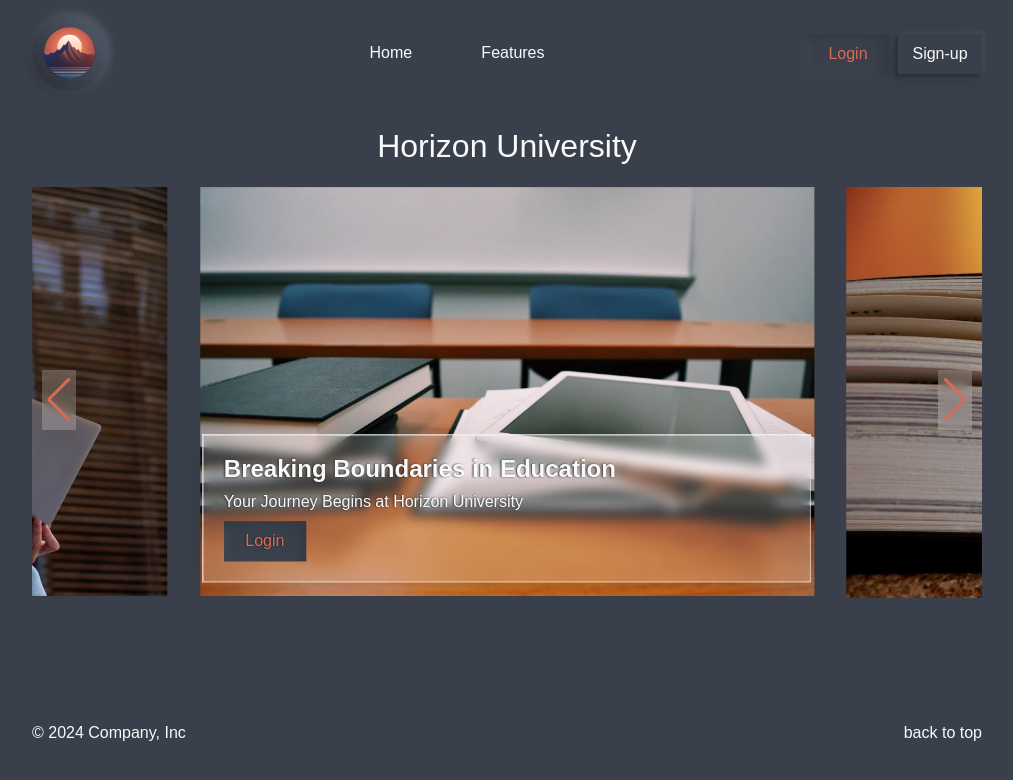
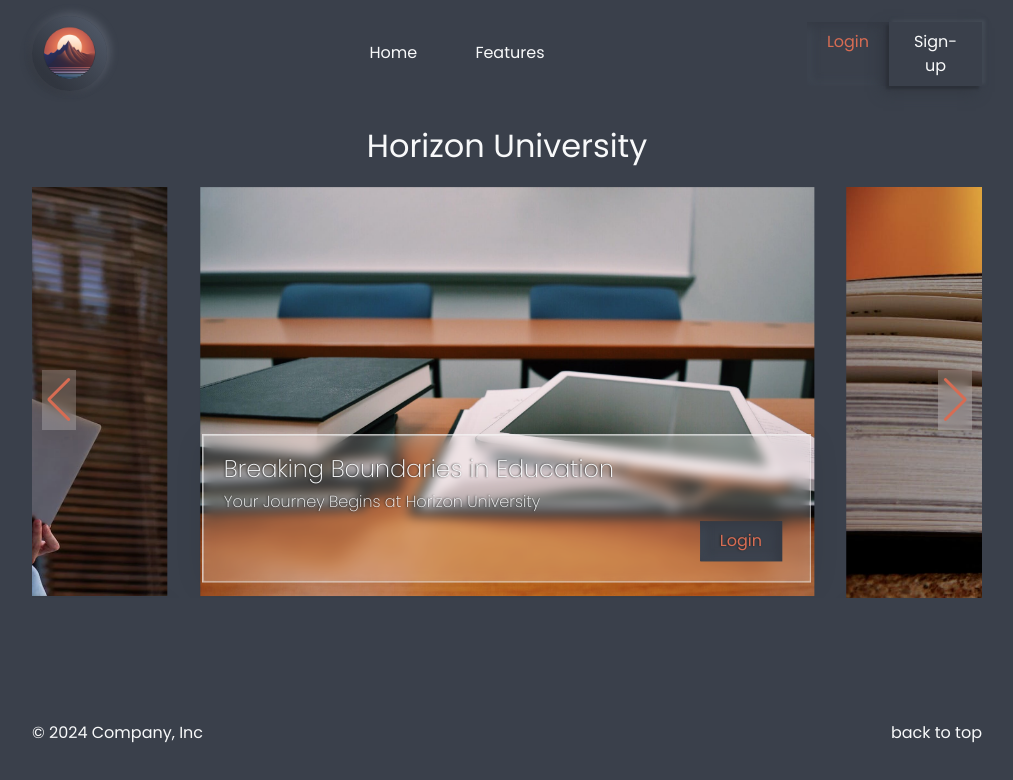
Before and after one commit to lostmart/university-front-react, a React (Vite) app: page / in a window 1280 px wide. Shown: the top 780 px of the page, without its empty margins (133-1146 px from the left). Built offline with nearby package versions, Linux system fonts and the light colour scheme.

Commit message:
new animations

```diff
--- a/src/App.jsx
+++ b/src/App.jsx
@@ -1,5 +1,4 @@
 import { RouterProvider } from "react-router-dom"
-import HeaderComp from "./components/ui/HeaderComp"
 import router from "./router.jsx"
 
 const App = () => {
--- a/src/components/ui/HeaderComp.jsx
+++ b/src/components/ui/HeaderComp.jsx
@@ -15,13 +15,13 @@ const HeaderComp = () => {
 			<NavBar />
 			<div className={styles.logIn}>
 				<NavLink
-					to="/"
+					to="/logIn"
 					className="btn btn-primary-outline"
 					style={{ width: "82px" }}
 				>
 					Login
 				</NavLink>
-				<NavLink to="/" className="btn btn-primary">
+				<NavLink to="/signUp" className="btn btn-primary">
 					Sign-up
 				</NavLink>
 			</div>
--- a/src/components/ui/NavFull.jsx
+++ b/src/components/ui/NavFull.jsx
@@ -22,7 +22,7 @@ const NavFull = ({ showMenuBar }) => {
 				</li>
 				<li>
 					<NavLink
-						to="/"
+						to="/logIn"
 						className="btn btn-primary-outline"
 						style={{ width: "82px" }}
 					>
@@ -30,7 +30,7 @@ const NavFull = ({ showMenuBar }) => {
 					</NavLink>
 				</li>
 				<li>
-					<NavLink to="/" className="btn btn-primary">
+					<NavLink to="/signUp" className="btn btn-primary">
 						Sign-up
 					</NavLink>
 				</li>
--- a/src/components/ui/Swipper.module.scss
+++ b/src/components/ui/Swipper.module.scss
@@ -29,6 +29,12 @@
 			backdrop-filter: blur(5.4px);
 			-webkit-backdrop-filter: blur(5.4px);
 		}
+
+		div {
+			display: flex;
+			width: clamp(270px, 100%, 558px);
+			justify-content: flex-end;
+		}
 	}
 
 	.swiperImg {
--- a/src/components/ui/SwipperCarrousel.jsx
+++ b/src/components/ui/SwipperCarrousel.jsx
@@ -84,6 +84,7 @@ const SwipperCarrousel = () => {
 							<figcaption className={styles.caption}>
 								<h2>{slide.title}</h2>
 								<p>{slide.description}</p>
+								<div>
 									<NavLink
 										to="/"
 										className="btn btn-primary-outline"
@@ -91,6 +92,7 @@ const SwipperCarrousel = () => {
 									>
 										Login
 									</NavLink>
+								</div>
 							</figcaption>
 						</figure>
 					</SwiperSlide>
--- a/src/index.scss
+++ b/src/index.scss
@@ -1,3 +1,5 @@
+@import url('https://fonts.googleapis.com/css2?family=Poppins:wght@100;200;400;700&display=swap');
+
 @import "./sass/variables";
 @import "./sass/buttons";
 @import "./sass/carouselExtra";
@@ -6,16 +8,13 @@
 	--font-color: #f8f9fa;
 	--bg-color: #3a404b;
 }
-@font-face {
-	font-family: "Poppins", sans-serif;
-	src: url("./assets/fonts/Poppins-Regular.ttf") format("ttf");
-}
+
 
 * {
 	margin: 0;
 	padding: 0;
 	box-sizing: border-box;
-	font-family: "Poppins", sans-serif;
+	font-family: 'Poppins', sans-serif;
 }
 
 body {
@@ -65,16 +64,19 @@ figcaption {
 	transition: transform 0.45s ease-out;
 }
 
-figcaption h2, figcaption p {
+figcaption h2,
+figcaption p {
 	transition: opacity 1.2s ease-in-out;
 	margin-bottom: 10px;
 	opacity: 0;
+	font-weight: 200;
 }
 
 .swiper-slide-active figcaption {
 	transform: translate3d(0, 1%, 0) !important;
 }
 
-.swiper-slide-active h2, .swiper-slide-active p {
+.swiper-slide-active h2,
+.swiper-slide-active p {
 	opacity: 1;
 }
--- a/src/router.jsx
+++ b/src/router.jsx
@@ -19,6 +19,8 @@ const router = createBrowserRouter(
 		<Route path="/" element={<RootLayout />}>
 			<Route index element={<Home />} />
 			<Route path="about" element={<About />} />
+			<Route path="logIn" element={<LogInPage />} />
+			<Route path="signUp" element={<SignUpPage />} />
 			<Route path="*" element={<NotFound />} />
 		</Route>
 	)
--- a/src/sass/_buttons.scss
+++ b/src/sass/_buttons.scss
@@ -27,8 +27,8 @@
 }
 
 .btn-primary:hover {
-	box-shadow: -2px 2px 2px rgb(38 41 49 / 72%), -1px 2px 10px #333842,
-		1px -1px 3px #454c57;
+	box-shadow: -3px 3px 5px rgb(38 41 49 / 64%),
+		0px 1px 1px rgba(38, 41, 49, 0.72), 0px 1px 4px #333842;
 }
 
 .btn-primary:active {
```
Lines whose indentation alone changed are shown as unchanged.
